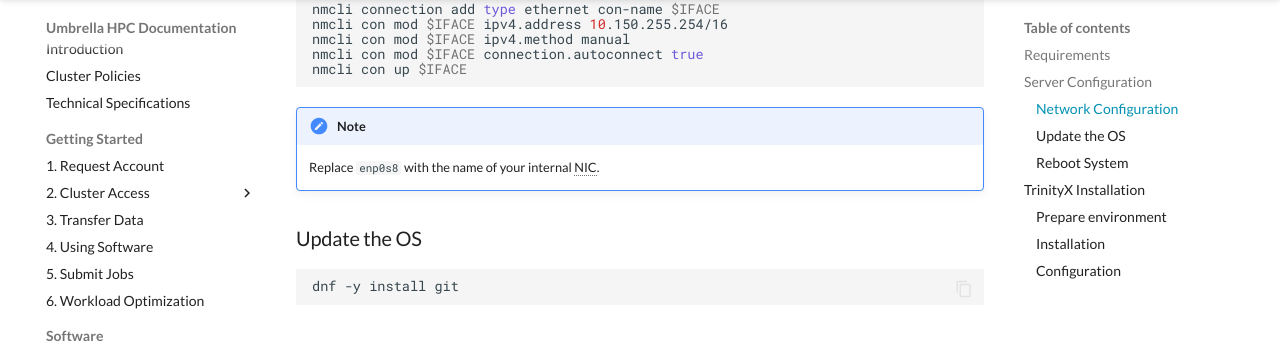
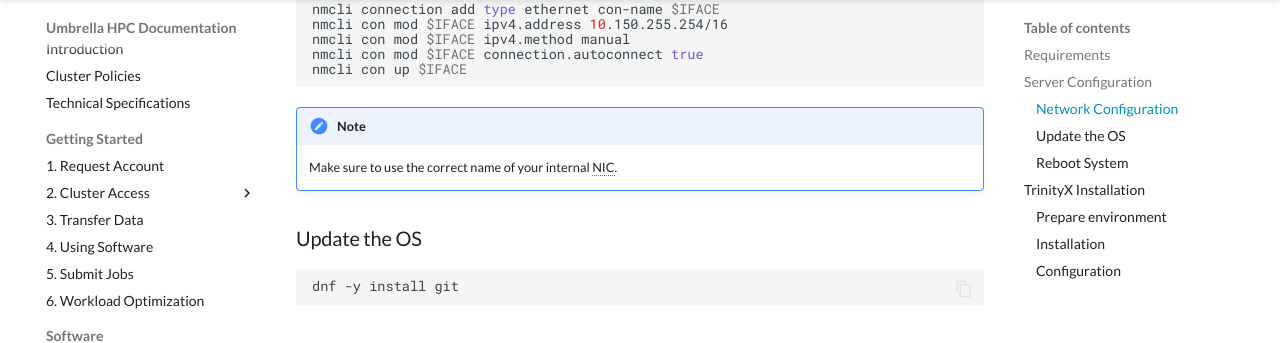
Before and after one commit to gferhpc/supercomputing.tue.nl, an MkDocs documentation site: the page built from pages/documentation/administration/trinityx/installation.md, in a window 1280 px wide and 900 px high, scrolled down 804 px. Shown: the part 101-444 px from the top of the window. Built offline with MkDocs 1.6.1 and Material for MkDocs 9.7.7, drawn with Linux system fonts in a browser that asks for light colours; some of the changed text lies outside the part shown.

Commit message:
Update installation.md

````diff
--- a/pages/documentation/administration/trinityx/installation.md
+++ b/pages/documentation/administration/trinityx/installation.md
@@ -71,7 +71,7 @@
 
 !!! Note
 
-    Replace `enp0s8` with the name of your internal NIC.
+    Make sure to use the correct name of your internal NIC.
 
 
 ### Update the OS
@@ -149,6 +149,10 @@
 
 ```shell
 luna cluster change -n umbrella
+```
+
+```shell
+luna network change -N 172.16.108.0/23 ipmi
 ```
 
 ```shell
````
